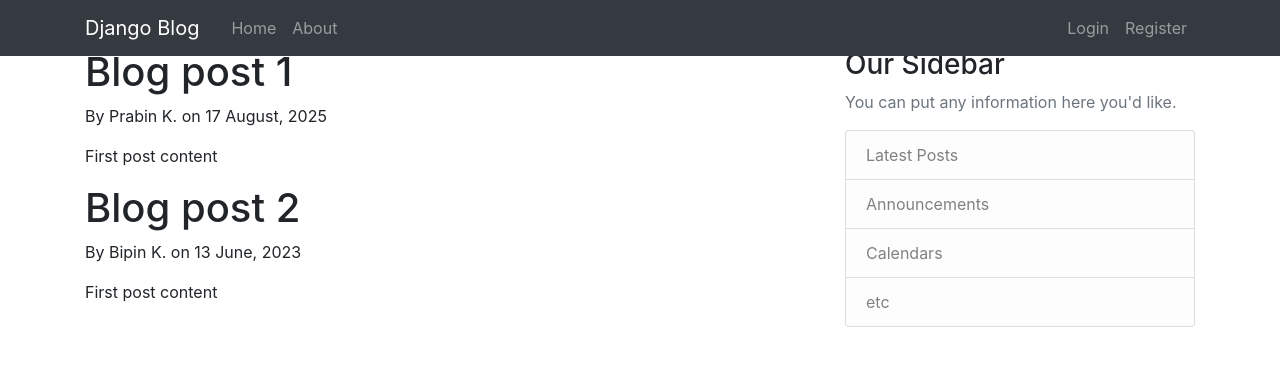
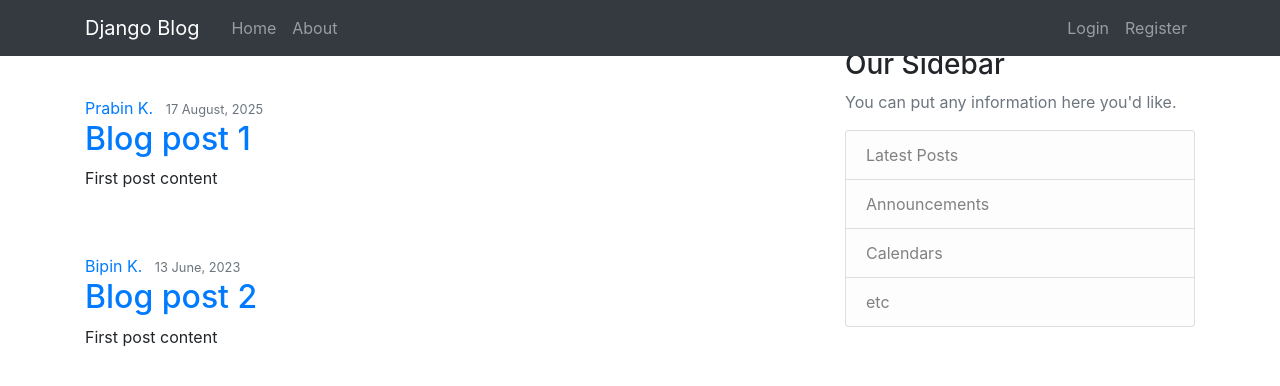
Before and after one commit to Prabinkarki67/django_learning, a Django app: page /blog/ in a window 1280 px wide. Shown: the top 386 px of the page. Run offline with Django 5.2, Linux system fonts and the light colour scheme; some libraries are stand-ins or nearby versions.

Commit message:
this is 3rd day where i revised basics of html and css

```diff
--- a/blog/templates/blog/home.html
+++ b/blog/templates/blog/home.html
@@ -2,8 +2,15 @@
 
 {% block content %}
             {% for post in poster%}
-                <h1>{{post.title}}</h1>
-                <p>By {{post.author}} on {{post.published_date}}</p>
-                <p>{{post.content}}</p>
+            <article class="media content-section mt-5">
+                <div class="media-body">
+                    <div class="article-metadata">
+                    <a class="mr-2" href="#">{{ post.author }}</a>
+                    <small class="text-muted">{{ post.published_date }}</small>
+                    </div>
+                    <h2><a class="article-title" href="#">{{ post.title }}</a></h2>
+                    <p class="article-content">{{ post.content }}</p>
+                </div>
+            </article>
             {%endfor%}
 {% endblock content %}
```
Also changed, not shown: blog/static/blog/main.css (+20 -5 lines).
